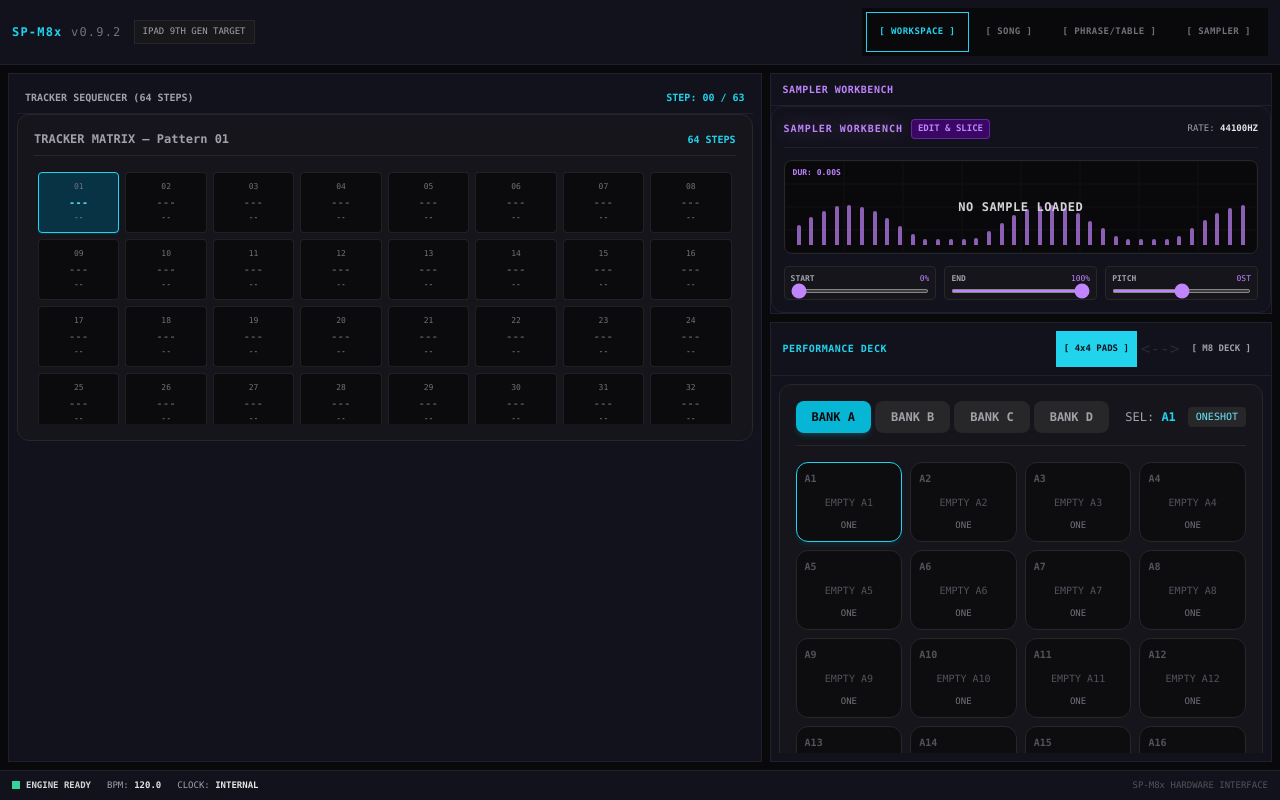
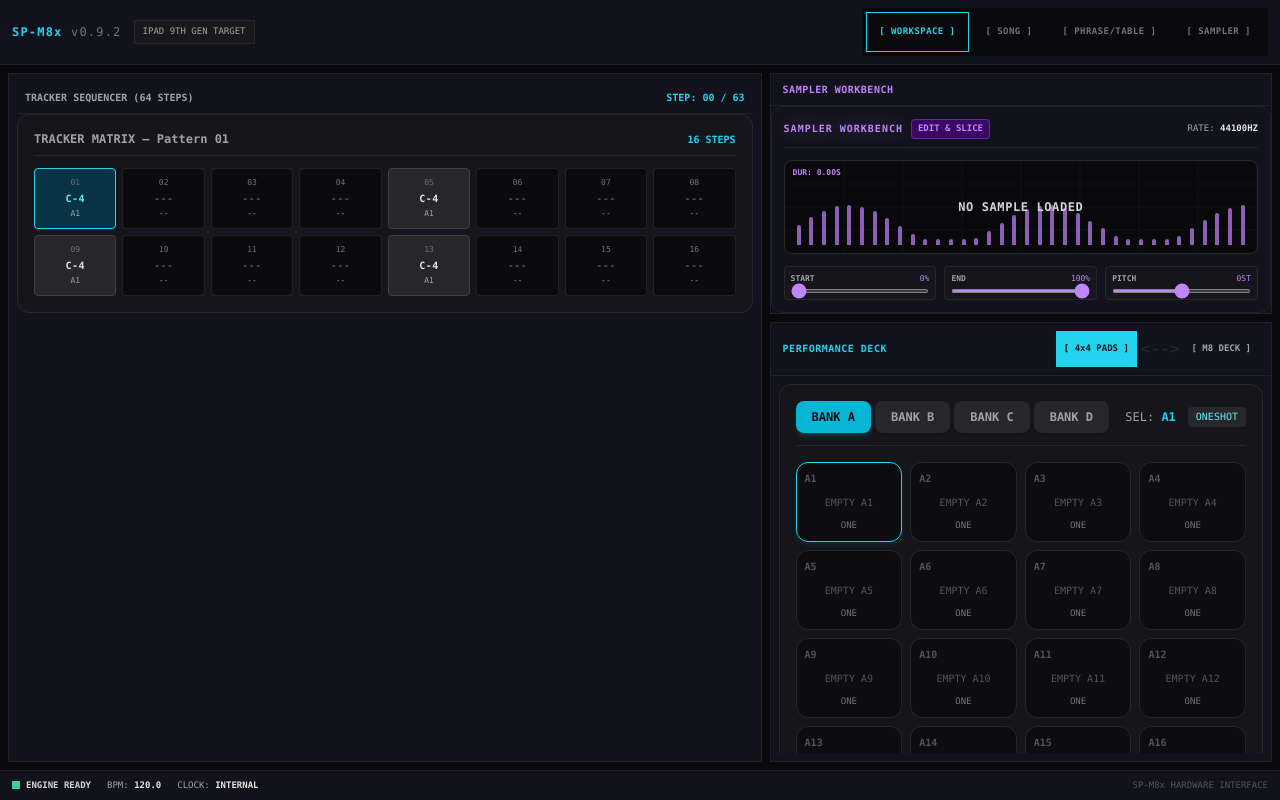
Before and after one commit to patromeo21/SP-M8x, a React (Vite) app: page / in a window 1280 px wide. Built offline with nearby package versions, Linux system fonts and the light colour scheme.

Commit message:
Align the tracker to the 16-step phrase anchor, add sub-step scheduling math, and remove the 64-step loop from the active build path

```diff
--- a/src/project/projectController.ts
+++ b/src/project/projectController.ts
@@ -6,7 +6,7 @@
 export type BankId = 'A' | 'B' | 'C' | 'D';
 
 export interface PadProjectData {
-  id: string; // e.g. "A1"
+  id: string;
   bank: BankId;
   name: string;
   isPolyphonic: boolean;
@@ -17,8 +17,8 @@ export interface TrackerStepItem {
   note: string;
   sampleId: string;
   fx?: string;
-  subTickOffset?: number; // 0 to 7 fixed subdivisions within step
-  velocity?: number;      // 0 to 127
+  subTickOffset?: number;
+  velocity?: number;
   instrumentAssignmentId?: string | null;
 }
 
@@ -32,7 +32,7 @@ export interface ProjectSettings {
   bpm: number;
   masterVolume: number;
   activePatternIndex: number;
-  swing?: number; // 0.0 to 1.0 applied by scheduler
+  swing?: number;
 }
 
 export interface ProjectState {
@@ -79,7 +79,7 @@ class ProjectController {
         bpm: 120,
         masterVolume: 0.8,
         activePatternIndex: 0,
-        swing: 0.0,
+        swing: 0,
       },
       sampler: {
         pads: initialPads,
@@ -89,11 +89,12 @@ class ProjectController {
           {
             id: 1,
             name: 'Pattern 01',
-            steps: Array.from({ length: 64 }, () => ({
-              note: '---',
-              sampleId: '--',
+            steps: Array.from({ length: 16 }, (_, index) => ({
+              note: index % 4 === 0 ? 'C-4' : '---',
+              sampleId: index % 4 === 0 ? 'A1' : '--',
               subTickOffset: 0,
               velocity: 127,
+              instrumentAssignmentId: index % 4 === 0 ? 'A1' : null,
             })),
           },
         ],
@@ -105,22 +106,20 @@ class ProjectController {
     try {
       if (typeof window === 'undefined') return null;
       const saved = localStorage.getItem(STORAGE_KEY);
-      if (saved) {
-        console.log('[ProjectController] Loaded project state from localStorage.');
-        return JSON.parse(saved);
-      }
-    } catch (e) {
-      console.error('[ProjectController] Failed to load from localStorage:', e);
+      if (!saved) return null;
+      return JSON.parse(saved) as ProjectState;
+    } catch (error) {
+      console.error('[ProjectController] Failed to load from localStorage:', error);
+      return null;
     }
-    return null;
   }
 
   private saveToLocalStorage(): void {
     try {
       if (typeof window === 'undefined') return;
       localStorage.setItem(STORAGE_KEY, JSON.stringify(this.state));
-    } catch (e) {
-      console.error('[ProjectController] Failed to save to localStorage:', e);
+    } catch (error) {
+      console.error('[ProjectController] Failed to save to localStorage:', error);
     }
   }
 
@@ -151,17 +150,14 @@ class ProjectController {
   }
 
   public setSwing(swing: number): void {
-    const clampedSwing = Math.max(0, Math.min(1, swing));
-    this.state.settings.swing = clampedSwing;
+    this.state.settings.swing = Math.max(0, Math.min(1, swing));
     this.notify();
   }
 
   public updatePadMetadata(padId: string, metadata: Partial<PadProjectData>): void {
-    if (!this.state.sampler.pads[padId]) return;
-    this.state.sampler.pads[padId] = {
-      ...this.state.sampler.pads[padId],
-      ...metadata,
-    };
+    const pad = this.state.sampler.pads[padId];
+    if (!pad) return;
+    this.state.sampler.pads[padId] = { ...pad, ...metadata };
     this.notify();
   }
 
@@ -177,10 +173,10 @@ class ProjectController {
   }
 
   public exportProjectJson(): void {
-    const dataStr = "data:text/json;charset=utf-8," + encodeURIComponent(JSON.stringify(this.state, null, 2));
+    const dataStr = 'data:text/json;charset=utf-8,' + encodeURIComponent(JSON.stringify(this.state, null, 2));
     const downloadAnchor = document.createElement('a');
-    downloadAnchor.setAttribute("href", dataStr);
-    downloadAnchor.setAttribute("download", `sp-m8x-project-${Date.now()}.spm8x`);
+    downloadAnchor.setAttribute('href', dataStr);
+    downloadAnchor.setAttribute('download', `sp-m8x-project-${Date.now()}.spm8x`);
     document.body.appendChild(downloadAnchor);
     downloadAnchor.click();
     downloadAnchor.remove();
--- a/src/tracker/TrackerGrid.tsx
+++ b/src/tracker/TrackerGrid.tsx
@@ -7,30 +7,28 @@ import React from 'react';
 import { projectController } from '../project/projectController';
 
 export interface TrackerGridProps {
-  patternId: string | number; // Accepts both string and number safely
+  patternId: string | number;
   activeStep?: number;
 }
 
 export const TrackerGrid: React.FC<TrackerGridProps> = ({ patternId, activeStep = 0 }) => {
   const projectState = projectController.getState();
 
-  // Resolve pattern index safely whether patternId is passed as a string or number
   const patternIndex = typeof patternId === 'number' ? patternId : parseInt(patternId, 10) || 0;
   const currentPattern = projectState.tracker.patterns[patternIndex] || projectState.tracker.patterns[0];
-
-  const steps = currentPattern ? currentPattern.steps : [];
+  const stepCount = Math.min(currentPattern?.steps.length ?? 16, 16);
+  const steps = currentPattern ? currentPattern.steps.slice(0, stepCount) : [];
 
   return (
-    <div className="flex flex-col gap-3 p-4 bg-zinc-900/50 border border-zinc-800 rounded-xl flex-1 font-mono select-none">
+    <div className="flex flex-col gap-3 rounded-xl border border-zinc-800 bg-zinc-900/50 p-4 font-mono select-none">
       <div className="flex items-center justify-between border-b border-zinc-800 pb-2">
         <h2 className="text-xs font-bold text-zinc-400">
           TRACKER MATRIX — {currentPattern ? currentPattern.name : `PATTERN ${patternId}`}
         </h2>
-        <span className="text-[10px] text-cyan-400 font-bold">64 STEPS</span>
+        <span className="text-[10px] font-bold text-cyan-400">16 STEPS</span>
       </div>
 
-      {/* Grid container for step sequencer cells */}
-      <div className="grid grid-cols-4 sm:grid-cols-8 gap-1.5 overflow-y-auto max-h-64 p-1">
+      <div className="grid grid-cols-4 gap-1.5 sm:grid-cols-8">
         {steps.map((step, idx) => {
           const isActive = idx === activeStep;
           const hasNote = step.note && step.note !== '---';
@@ -38,19 +36,17 @@ export const TrackerGrid: React.FC<TrackerGridProps> = ({ patternId, activeStep
           return (
             <div
               key={idx}
-              className={`flex flex-col items-center justify-center p-2 rounded border text-[10px] transition-all ${
+              className={`flex flex-col items-center justify-center rounded border p-2 text-[10px] transition-all ${
                 isActive
-                  ? 'bg-cyan-950 border-cyan-400 text-cyan-300 shadow-sm shadow-cyan-500/20'
+                  ? 'border-cyan-400 bg-cyan-950 text-cyan-300 shadow-sm shadow-cyan-500/20'
                   : hasNote
-                  ? 'bg-zinc-800 border-zinc-700 text-zinc-200'
-                  : 'bg-zinc-950/80 border-zinc-800/80 text-zinc-600'
+                    ? 'border-zinc-700 bg-zinc-800 text-zinc-200'
+                    : 'border-zinc-800/80 bg-zinc-950/80 text-zinc-600'
               }`}
             >
-              <span className="text-[8px] text-zinc-500 mb-0.5">
-                {String(idx + 1).padStart(2, '0')}
-              </span>
+              <span className="mb-0.5 text-[8px] text-zinc-500">{String(idx + 1).padStart(2, '0')}</span>
               <span className="font-bold tracking-wider">{step.note || '---'}</span>
-              <span className="text-[8px] text-zinc-400 mt-0.5">{step.sampleId || '--'}</span>
+              <span className="mt-0.5 text-[8px] text-zinc-400">{step.sampleId || '--'}</span>
             </div>
           );
         })}
--- a/src/tracker/trackerBridge.ts
+++ b/src/tracker/trackerBridge.ts
@@ -11,13 +11,19 @@ export interface TrackerStepEvent {
   note?: string;
   sampleId?: string;
   fx?: string;
+  scheduledTime?: number;
+  velocity?: number;
+  subTickOffset?: number;
 }
+
+const clamp = (value: number, min: number, max: number): number =>
+  Number.isFinite(value) ? Math.max(min, Math.min(max, value)) : min;
 
 class TrackerBridge {
   /**
-   * Evaluates the active pattern step at the given index and triggers sample playback.
+   * Evaluates the active pattern step at the given index and triggers a scheduled sample playback.
    */
-  public handleStepTrigger(stepIndex: number): void {
+  public handleStepTrigger(stepIndex: number, scheduledTime?: number): void {
     const state = projectController.getState();
     const activePatternIdx = state.settings.activePatternIndex ?? 0;
     const currentPattern = state.tracker.patterns[activePatternIdx];
@@ -25,19 +31,24 @@ class TrackerBridge {
     if (!currentPattern || !currentPattern.steps[stepIndex]) return;
 
     const step = currentPattern.steps[stepIndex];
-
-    // Skip empty or unassigned steps
     if (!step || (!step.sampleId && !step.note) || step.sampleId === '--' || step.note === '---') {
       return;
     }
 
-    // Resolve target pad ID (e.g. "A1")
     const padId = step.sampleId && step.sampleId !== '--' ? step.sampleId : 'A1';
+    const baseBpm = state.settings.bpm || 120;
+    const stepDurationSeconds = 60 / baseBpm / 4;
+    const subdivisionCount = 8;
+    const microOffset = clamp(step.subTickOffset ?? 0, 0, subdivisionCount - 1);
+    const stepTime = typeof scheduledTime === 'number' ? scheduledTime : (audioEngine.getContext()?.currentTime ?? 0);
+    const microStepDuration = stepDurationSeconds / subdivisionCount;
+    const targetTime = stepTime + microOffset * microStepDuration;
+    const gain = clamp((step.velocity ?? 127) / 127, 0, 1) * 0.8;
 
-    console.log(`[TrackerBridge] Step ${stepIndex} -> Triggering Pad ${padId} (Note: ${step.note})`);
-
-    // Execute polyphonic/monophonic voice trigger in Web Audio API
-    audioEngine.triggerVoice(padId);
+    audioEngine.triggerPad(padId, {
+      volume: gain,
+      scheduledTime: targetTime,
+    });
   }
 }
 
--- a/src/tracker/trackerEngine.ts
+++ b/src/tracker/trackerEngine.ts
@@ -3,6 +3,8 @@
  * trackerEngine.ts — Step Sequencer Playhead & Tracker Bridge Integration
  */
 
+import { audioEngine } from '../audio/audioEngine';
+import { projectController } from '../project/projectController';
 import { trackerBridge } from './trackerBridge';
 
 export class TrackerEngine {
@@ -32,14 +34,10 @@ export class TrackerEngine {
     if (this.isPlaying) return;
     this.isPlaying = true;
 
-    // Calculate 16th-note step interval: (60000ms / BPM) / 4
     const intervalMs = (60000 / this.bpm) / 4;
-
     this.timerId = window.setInterval(() => {
       this.tick();
     }, intervalMs);
-
-    console.log(`[TrackerEngine] Started playback at ${this.bpm} BPM`);
   }
 
   public stop(): void {
@@ -49,7 +47,6 @@ export class TrackerEngine {
       clearInterval(this.timerId);
       this.timerId = null;
     }
-    console.log('[TrackerEngine] Stopped playback');
   }
 
   public togglePlay(): boolean {
@@ -62,15 +59,19 @@ export class TrackerEngine {
   }
 
   private tick(): void {
+    const state = projectController.getState();
+    const patternIndex = state.settings.activePatternIndex ?? 0;
+    const currentPattern = state.tracker.patterns[patternIndex];
+    const patternLength = Math.max(1, Math.min(16, currentPattern?.steps.length ?? 16));
+
     if (this.onStepCallback) {
       this.onStepCallback(this.currentStep);
     }
 
-    // Pass the active playhead index to the bridge for real-time sample execution
-    trackerBridge.handleStepTrigger(this.currentStep);
+    const now = audioEngine.getContext()?.currentTime ?? 0;
+    trackerBridge.handleStepTrigger(this.currentStep, now);
 
-    // Advance step pointer across 64-step pattern loop
-    this.currentStep = (this.currentStep + 1) % 64;
+    this.currentStep = (this.currentStep + 1) % patternLength;
   }
 }
 
```
